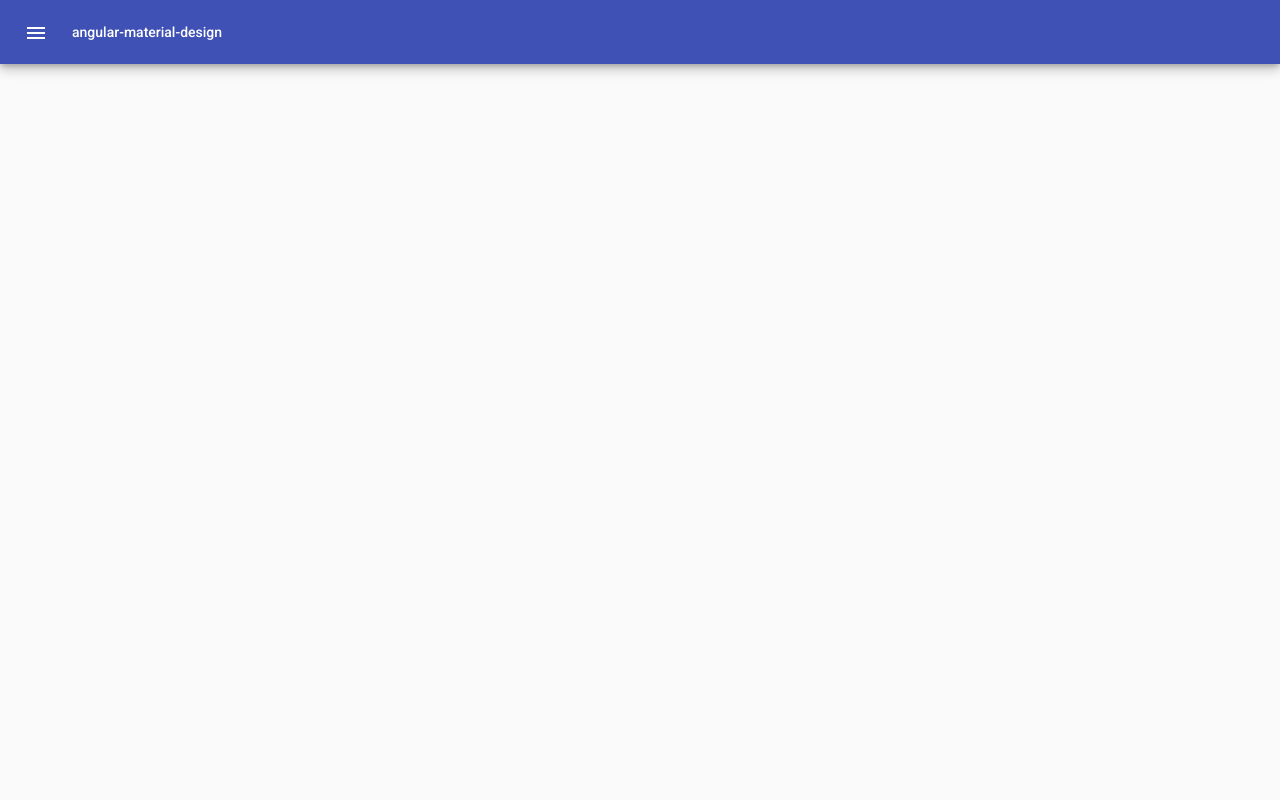
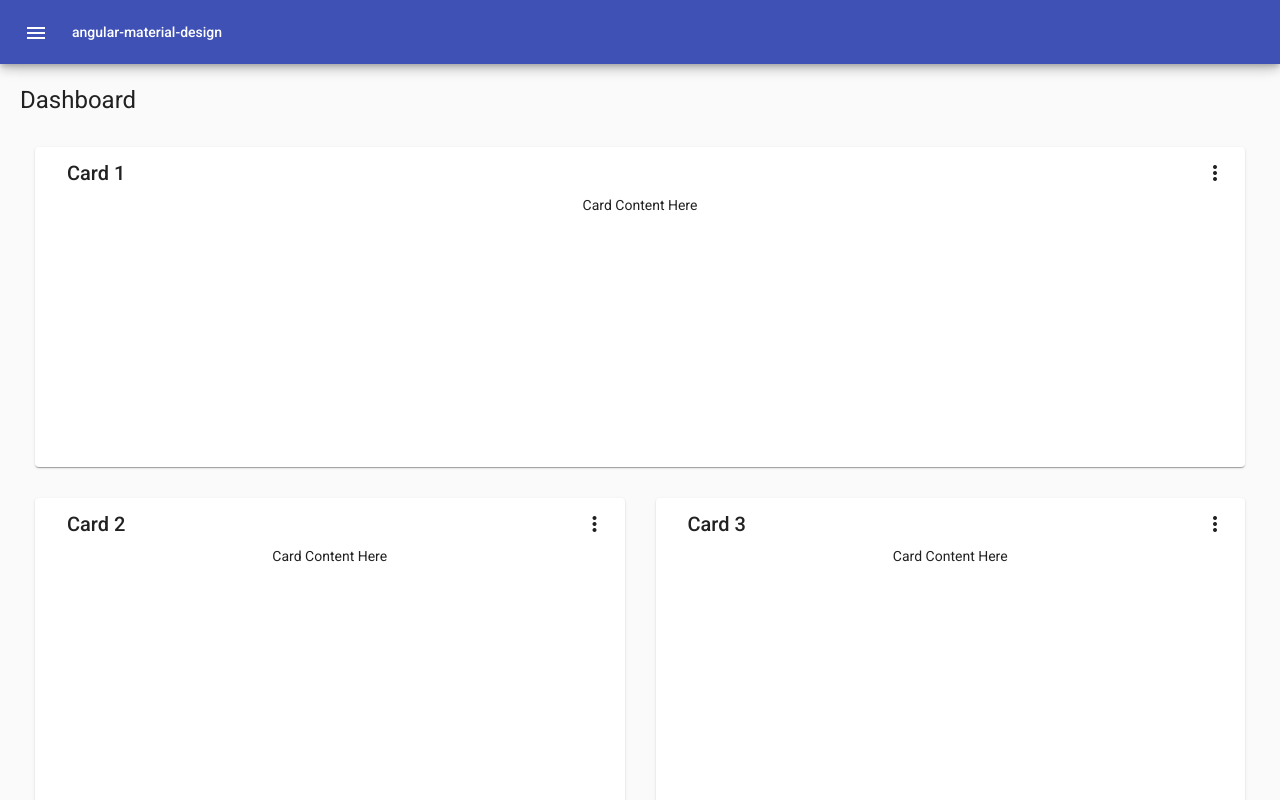
Before and after one commit to mahmudabir/angular-material-design, an Angular app: page /dashboard in a window 1280 px wide. Before the commit this address led to /. Built offline with nearby package versions, Linux system fonts and the light colour scheme.

Commit message:
ng generate @angular/material:dashboard dashboard

```diff
--- a/src/app/app-routing.module.ts
+++ b/src/app/app-routing.module.ts
@@ -5,11 +5,13 @@ import {NavigationComponent} from "./navigation/navigation.component";
 import {SliderComponent} from "./slider/slider.component";
 import {AddressFormComponent} from "./address-form/address-form.component";
 import {TableComponent} from "./table/table.component";
+import {DashboardComponent} from "./dashboard/dashboard.component";
 
 const routes: Routes = [
   { path: 'slider', component: SliderComponent },
   { path: 'address-form', component: AddressFormComponent },
   { path: 'table', component: TableComponent },
+  { path: 'dashboard', component: DashboardComponent },
 ];
 
 @NgModule({
--- /dev/null
+++ b/src/app/dashboard/dashboard.component.css
@@ -0,0 +1,21 @@
+.grid-container {
+  margin: 20px;
+}
+
+.dashboard-card {
+  position: absolute;
+  top: 15px;
+  left: 15px;
+  right: 15px;
+  bottom: 15px;
+}
+
+.more-button {
+  position: absolute;
+  top: 5px;
+  right: 10px;
+}
+
+.dashboard-card-content {
+  text-align: center;
+}
--- /dev/null
+++ b/src/app/dashboard/dashboard.component.html
@@ -0,0 +1,24 @@
+<div class="grid-container">
+  <h1 class="mat-h1">Dashboard</h1>
+  <mat-grid-list cols="2" rowHeight="350px">
+    <mat-grid-tile *ngFor="let card of cards | async" [colspan]="card.cols" [rowspan]="card.rows">
+      <mat-card class="dashboard-card">
+        <mat-card-header>
+          <mat-card-title>
+            {{card.title}}
+            <button mat-icon-button class="more-button" [matMenuTriggerFor]="menu" aria-label="Toggle menu">
+              <mat-icon>more_vert</mat-icon>
+            </button>
+            <mat-menu #menu="matMenu" xPosition="before">
+              <button mat-menu-item>Expand</button>
+              <button mat-menu-item>Remove</button>
+            </mat-menu>
+          </mat-card-title>
+        </mat-card-header>
+        <mat-card-content class="dashboard-card-content">
+          <div>Card Content Here</div>
+        </mat-card-content>
+      </mat-card>
+    </mat-grid-tile>
+  </mat-grid-list>
+</div>
--- /dev/null
+++ b/src/app/dashboard/dashboard.component.ts
@@ -0,0 +1,33 @@
+import { Component } from '@angular/core';
+import { map } from 'rxjs/operators';
+import { Breakpoints, BreakpointObserver } from '@angular/cdk/layout';
+
+@Component({
+  selector: 'app-dashboard',
+  templateUrl: './dashboard.component.html',
+  styleUrls: ['./dashboard.component.css']
+})
+export class DashboardComponent {
+  /** Based on the screen size, switch from standard to one column per row */
+  cards = this.breakpointObserver.observe(Breakpoints.Handset).pipe(
+    map(({ matches }) => {
+      if (matches) {
+        return [
+          { title: 'Card 1', cols: 1, rows: 1 },
+          { title: 'Card 2', cols: 1, rows: 1 },
+          { title: 'Card 3', cols: 1, rows: 1 },
+          { title: 'Card 4', cols: 1, rows: 1 }
+        ];
+      }
+
+      return [
+        { title: 'Card 1', cols: 2, rows: 1 },
+        { title: 'Card 2', cols: 1, rows: 1 },
+        { title: 'Card 3', cols: 1, rows: 2 },
+        { title: 'Card 4', cols: 1, rows: 1 }
+      ];
+    })
+  );
+
+  constructor(private breakpointObserver: BreakpointObserver) {}
+}
--- a/src/app/navigation/navigation.component.html
+++ b/src/app/navigation/navigation.component.html
@@ -8,6 +8,7 @@
       <a mat-list-item routerLink="/slider">Slider</a>
       <a mat-list-item routerLink="/address-form">Address Form</a>
       <a mat-list-item routerLink="/table">Table</a>
+      <a mat-list-item routerLink="/dashboard">Dashboard</a>
     </mat-nav-list>
   </mat-sidenav>
   <mat-sidenav-content>
```
Also changed, not shown: src/app/app.module.ts (+8 -2 lines), 1 other file (tests, documents, lock files or other folders).
